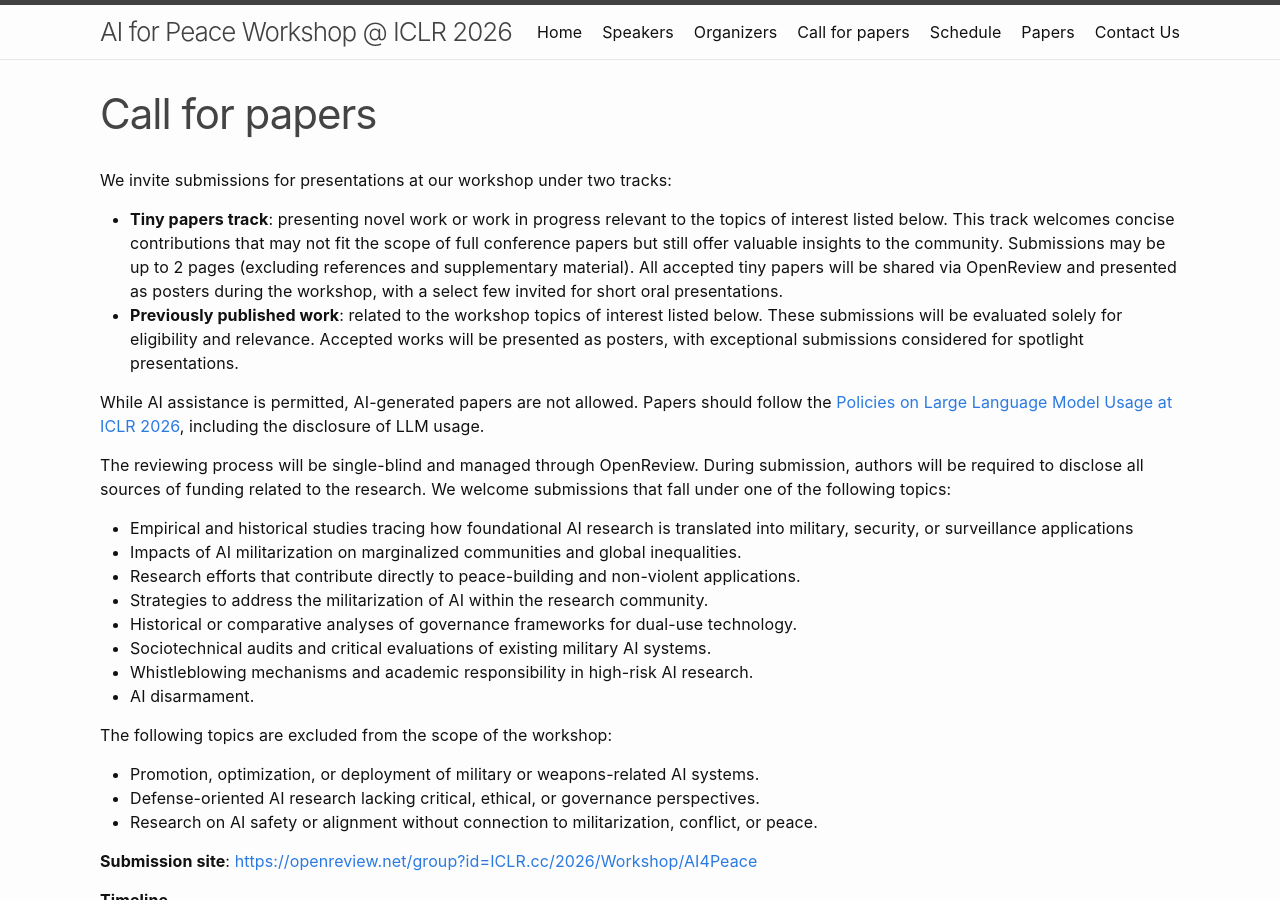
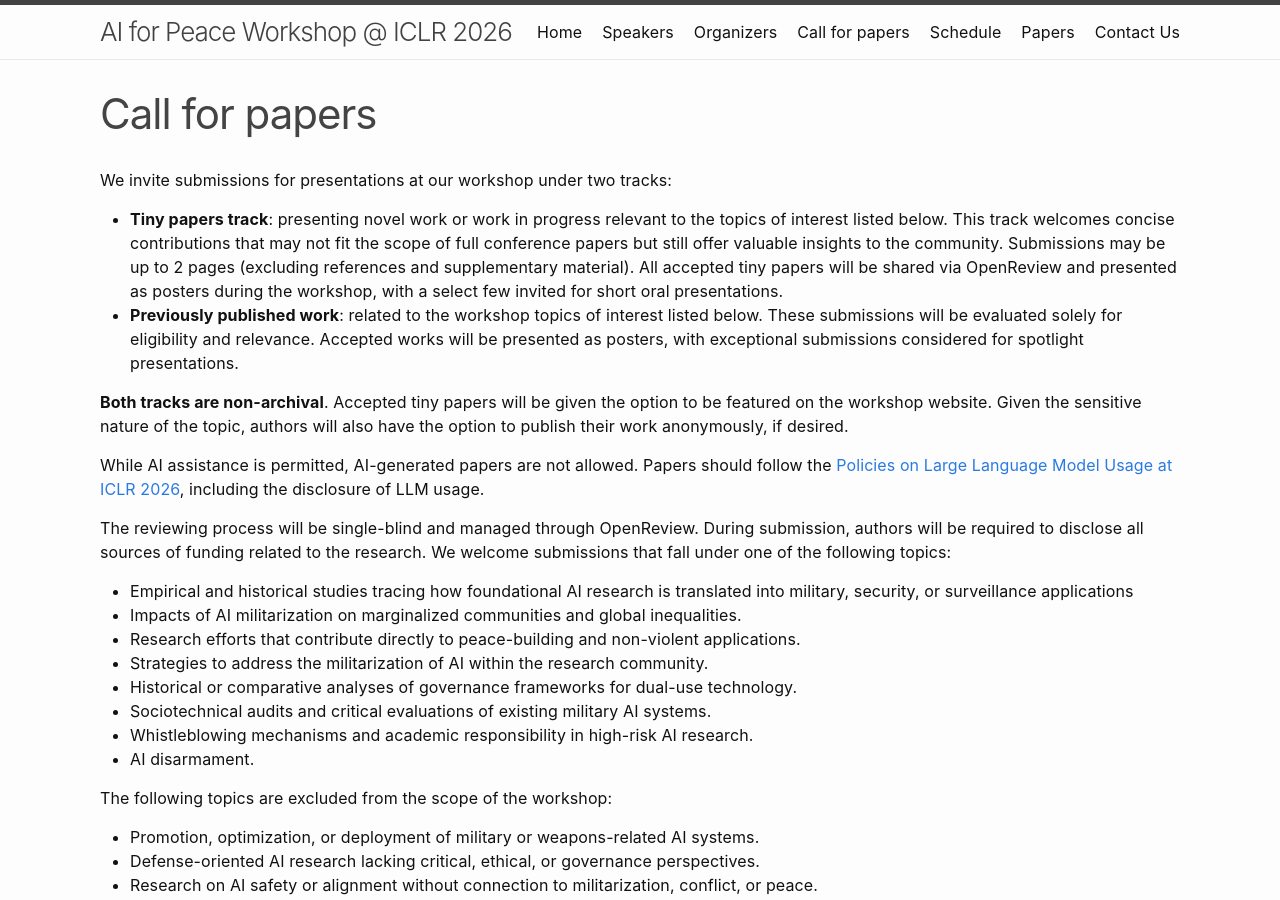
Before and after one commit to aiforpeaceworkshop/aiforpeaceworkshop.github.io, a Jekyll site: the page built from callforpapers.md, in a window 1280 px wide and 900 px high. Built offline with Jekyll 4.4.1, drawn with Linux system fonts in a browser that asks for light colours.

Commit message:
update call for papers

```diff
--- a/callforpapers.md
+++ b/callforpapers.md
@@ -8,6 +8,8 @@ We invite submissions for presentations at our workshop under two tracks:
 
 - **Tiny papers track**: presenting novel work or work in progress relevant to the topics of interest listed below. This track welcomes concise contributions that may not fit the scope of full conference papers but still offer valuable insights to the community. Submissions may be up to 2 pages (excluding references and supplementary material). All accepted tiny papers will be shared via OpenReview and presented as posters during the workshop, with a select few invited for short oral presentations.
 - **Previously published work**: related to the workshop topics of interest listed below. These submissions will be evaluated solely for eligibility and relevance. Accepted works will be presented as posters, with exceptional submissions considered for spotlight presentations.
+
+**Both tracks are non-archival**. Accepted tiny papers will be given the option to be featured on the workshop website. Given the sensitive nature of the topic, authors will also have the option to publish their work anonymously, if desired.
 
 While AI assistance is permitted, AI-generated papers are not allowed. Papers should follow the [Policies on Large Language Model Usage at ICLR 2026](https://blog.iclr.cc/2025/08/26/policies-on-large-language-model-usage-at-iclr-2026/), including the disclosure of LLM usage.
 
```
